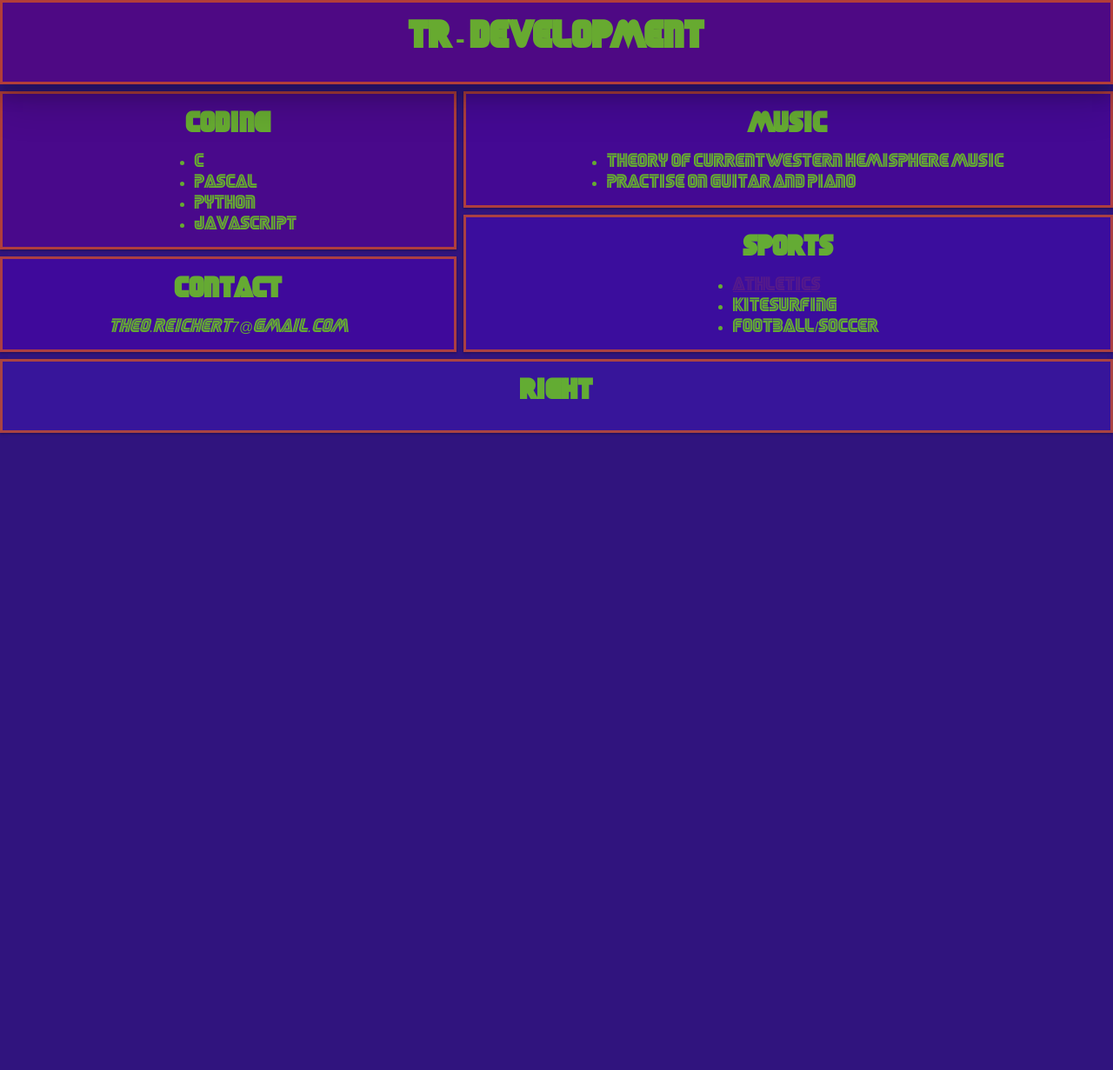
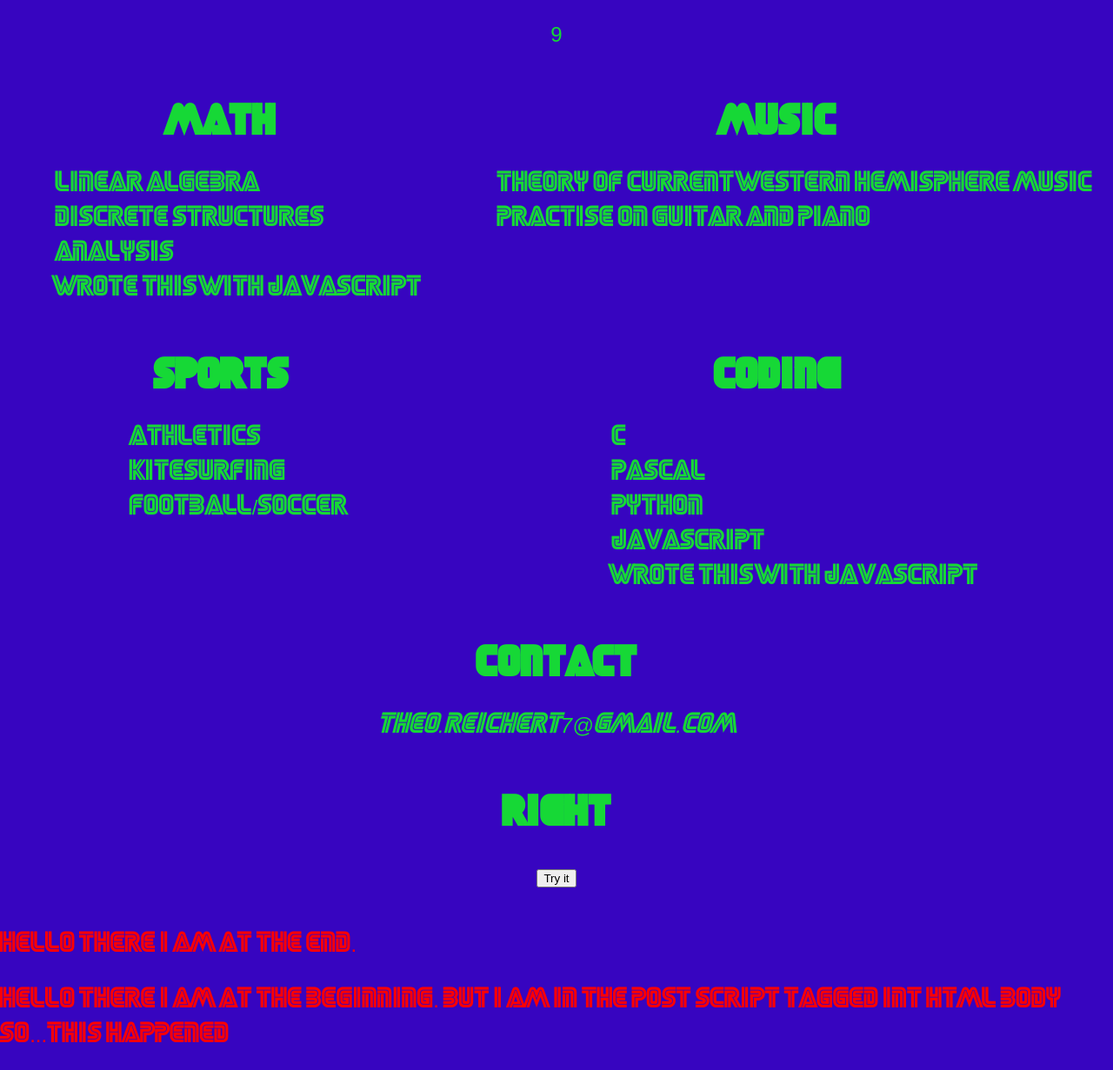
Before and after one commit to TR0N-ZEN/personal-website, a PHP site: page / in a window 1280 px wide. Shown: the whole page at 87% size. Before the commit the page ends 500 px from the top, so only its background shows below. Run offline with PHP 8.4, Linux system fonts and the light colour scheme.

Commit message:
14.01.20

```diff
--- a/desktop.css
+++ b/desktop.css
@@ -3,11 +3,11 @@
 
 @media (min-aspect-ratio:3/2) {
 html, body{
-	background-color: #30147e;
-	color: #6cc920d7;
+	background-color: #3705c0;
+	color: #16d836;
 	font-family: sega, sans-serif;
-    font-size: 100%;
-    line-height: 1.5em;
+    font-size: 3vmin;
+    line-height: 5vmin;
     overflow-wrap: break-word;
     margin: 0;
     padding: 0;
@@ -15,63 +15,49 @@ html, body{
 
 .wrapper {
     display: grid;
-    grid-gap: 0.5rem;
     grid-template-areas:
-     "box1 box1 box1 box1"
-     "box2 box2 box3 box3"
-     "box2 box2 box5 box5"
-     "box4 box4 box5 box5"
-     "box6 box6 box6 box6"
-     "box7 box7 box7 box7";
+     "head head"
+     "math music"
+     "sports coding"
+     "contact contact"
+     "rights rights"
+     "Impressum Impressum";
 }
 
 .wrapper .grid-box {
-    box-shadow: 0 0.1rem 0.3rem hsla(0, 0%, 0%, 0.15), 0 1px 2px rgba(0,0,0,0.24);
-    animation: fadein 1s linear normal forwards;
-    animation: pulse 5s linear infinite normal forwards;
+
 }
 
-.wrapper .grid-box:hover {
-    z-index: 4;
-    position: relative;
-    box-shadow: 0 1.5rem 2.8rem rgba(0,0,0,0.15), 0 1rem 1rem rgba(0,0,0,0.15);
-    /*animation: colorshift 1s linear normal forwards;*/
+.wrapper .head {
+    grid-area: head;
+}
+.wrapper .math {
+    grid-area: math;
+}
+.wrapper .music {
+    grid-area: music;
+}
+.wrapper .coding {
+    grid-area: coding;
+}
+.wrapper .sports {
+    grid-area: sports;
+}
+.wrapper .contact {
+    grid-area: contact;
+}
+.wrapper .rights {
+    grid-area: rights;
+}
+.wrapper .Impressum {
+    grid-area: Impressum;
 }
 
-.wrapper .element1 { grid-area: box1; animation-delay:0;}
-.wrapper .element2 { grid-area: box2; animation-delay:100ms;}
-.wrapper .element3 { grid-area: box3; animation-delay:200ms;}
-.wrapper .element4 { grid-area: box4; animation-delay:300ms;}
-.wrapper .element5 { grid-area: box5; animation-delay:400ms;}
-.wrapper .element6 { grid-area: box6; animation-delay:500ms;}
-.wrapper .element7 { grid-area: box7;}
-
-@keyframes fadein {
-    0% {transform: scale(0);}
-    50% {transform: scale(0.85);}
-    100% {transform: scale(1);}
-}
-
-@keyframes pulse {
-    0% {background: rgba(0, 192, 112, 0.561)}
-    25%{background: rgba(71, 0, 185, 0.561)}
-    50%{background: rgba(185, 0, 15, 0.561)}
-    75%{background: rgba(182, 185, 0, 0.561)}
-    100% {background: rgba(0, 192, 112, 0.561)}
-}
-
-/*
-@keyframes colorshift {
-    20% {background: rgb(255, 187, 0);}
-    100% {background: rgb(0, 0, 0);}
-}
-*/
-
 div {
+    margin: 0;
+    padding: 2vh 0vw;
     text-align: center;
-    border: 3px solid #ff660091;
-    background: rgba(36, 129, 191, 0.527);
-    padding: 0em 1em 1em;
+    align-items: center;
 }
 
 h2 {
@@ -80,29 +66,9 @@ h2 {
 
 ul {
     display: table;
+    list-style: none;
     margin: auto;
     text-align:left;
 }
 
-
-#head {
-    line-height: 2em;
-    background-color: #00000049;
 }
-
-#logo {
-    width: 100%;
-    object-fit: contain;
-}
-
-#right {
-	text-align: center;
-    background: #535c5cc4;
-}
-#IM{
-    text-align: center;
-    background: #535c5cc4;
-}
-
-
-}
--- a/index.html
+++ b/index.html
@@ -11,50 +11,62 @@
         <link rel ="stylesheet" type="text/css;" href="mobile.css">
         <link rel ="stylesheet" type="text/css;" href="desktop.css">
         <script src="jquery-3.3.1.js"></script>
-        <script src="script.js"></script>
+        <script src="pre_script.js" defer="true"></script>
     </head>
     <body>
+        <?php
+        echo "My first PHP script!";
+        ?>
         <main class="wrapper">
-            <div id="head" class="element1 grid-box">
+            <div id="head" class="head grid-box">
                 <h1>tr - development</h1>
                 <!--<img id="logo" src="logo.jpg">-->
             </div>
-            <div id="coding" class="element2 grid-box">
+            <div id="math" class="math grid-box">
+                <h2>math</h2>
+                <ul>
+                    <li>linear algebra</li>
+                    <li>discrete structures</li>
+                    <li>analysis</li>
+                    <li id="inmath"></li>
+                </ul>
+            </div>
+            <div id="coding" class="coding grid-box">
                 <h2>coding</h2>
-                <ul id="Talist">
+                <ul>
                     <li>C</li>
                     <li>Pascal</li>
                     <li>Python</li>
                     <li>JavaScript</li>
+                    <li id="jscript"></li>
                 </ul>
             </div>
-            <div id="music" class="element3 grid-box">
+            <div id="music" class="music grid-box">
                 <h2>music</h2>
                 <ul>
                     <li>theory of current western hemisphere music</li>
                     <li>practise on guitar and piano</li>
                 </ul>
             </div><!--id="music"-->
-            <div id="contact" class="element4 grid-box">
+            <div id="sports" class="sports grid-box">
+                <h2>sports</h2>
+                <ul>
+                    <li>athletics</li>
+                    <li>kitesurfing</li>
+                    <li>football/soccer</li>
+                </ul>
+            </div>
+            <div id="contact" class="contact grid-box">
                 <h2>contact</h2>
 				<address>
 					theo.reichert7@gmail.com<br/>
 				</address>
             </div>
-            <div id="sports" class="element5 grid-box">
-                <h2>sports</h2>
-                <ul>
-                    <li><a href="">athletics</a></li>
-                    <li>kitesurfing</li>
-                    <li>football/soccer</li>
-                </ul>
+            <div id="rights" class="rights grid-box">
+                <h2>right</h2>
+                <button type="button" onclick="document.write('U are a dumbass of no measure')">Try it</button>
             </div>
-            <div id="right" class="element6 grid-box">
-                <h2>right</h2>
-            </div>
-            <div id="IM" class="element7 grid-box">
-                <p id="close">close</p>
-            </div>
-            </main>
+        </main>
+        <script src="post_script.js"></script>
     </body>
 </html>
--- /dev/null
+++ b/post_script.js
@@ -0,0 +1,9 @@
+document.getElementById("jscript").innerHTML = "Wrote this with JavaScript";
+document.getElementById("inmath").innerHTML = "Wrote this with JavaScript";
+window.alert(10);
+document.getElementById("head").innerHTML = "<h1>Wrote this with JavaScript and replaced the heading</h1>";
+window.alert(4+5);
+document.getElementById("head").innerHTML = 4 + 5;
+window.alert(4+4);
+document.write("<p id='willi'>Hello there I am at the end.</p><style>#willi{color: red;}</style>");
+document.write("<p id='willione'>Hello there I am at the beginning. But I am in the post script tagged int html body so...this happened</p><style>#willione{color: red;}</style>");
--- /dev/null
+++ b/pre_script.js
@@ -0,0 +1,10 @@
+document.write("<p id='willione'>Hello there I am at the beginning.</p><style>#willione{color: red;}</style>");
+document.getElementById("jscript").innerHTML = "Wrote this with JavaScript";
+document.getElementById("inmath").innerHTML = "Wrote this with JavaScript";
+window.alert(10);
+document.getElementById("head").innerHTML = "<h1>Wrote this with JavaScript and replaced the heading</h1>";
+window.alert(4+5);
+document.getElementById("head").innerHTML = 4 + 5;
+window.alert(4+4);
+document.write("<p id='willi'>Hello there I am at the end.</p><style>#willi{color: red;}</style>");
+document.write("<p id='willione'>Hello there I am at the beginning.</p><style>#willione{color: red;}</style>");
--- a/script.js
+++ /dev/null
@@ -1,9 +0,0 @@
-		$(document).ready(function (){
-			$('#IM').hide();
-			$('#right h2').click(function() {
-					$('#IM').slideToggle(300);
-			});
-			$('#close').click(function() {
-				$('#IM').slideToggle(300);
-			});
-		});
```
Also changed, not shown: mobile.css (+38 -62 lines).
